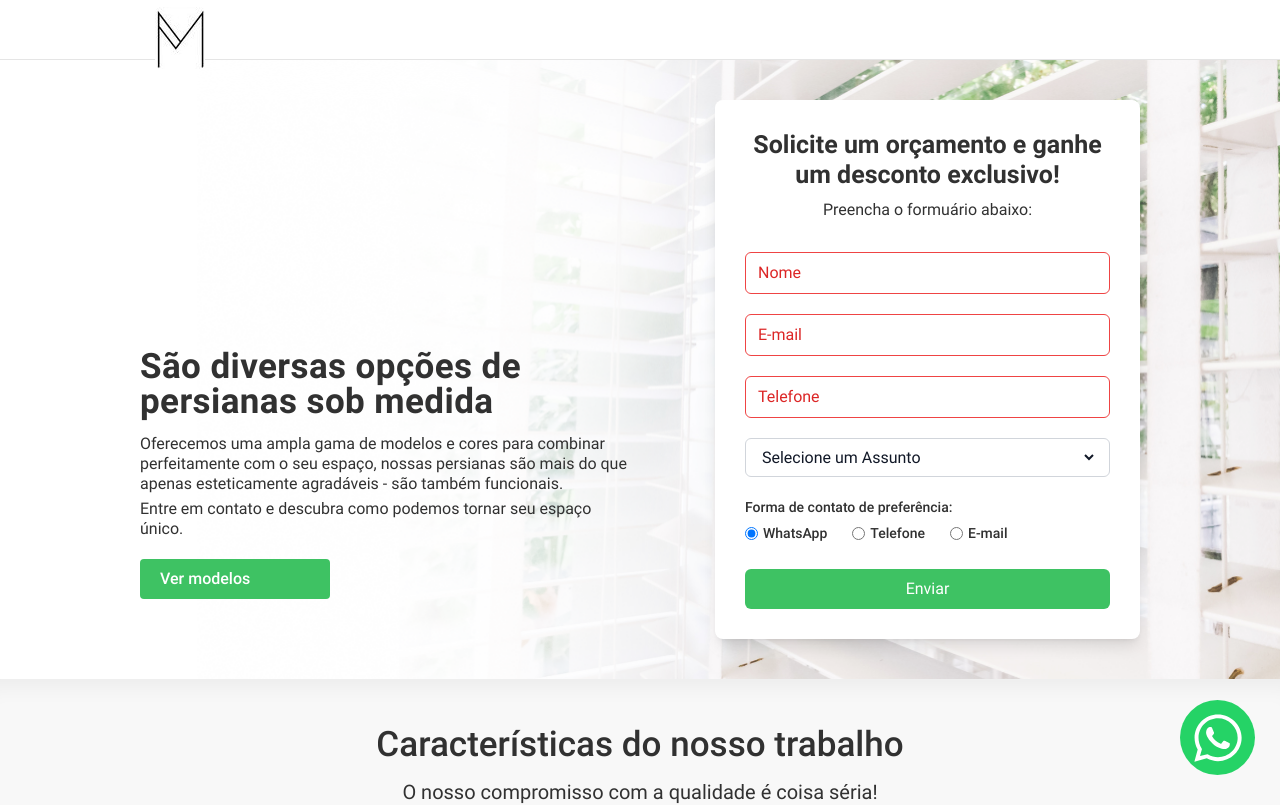
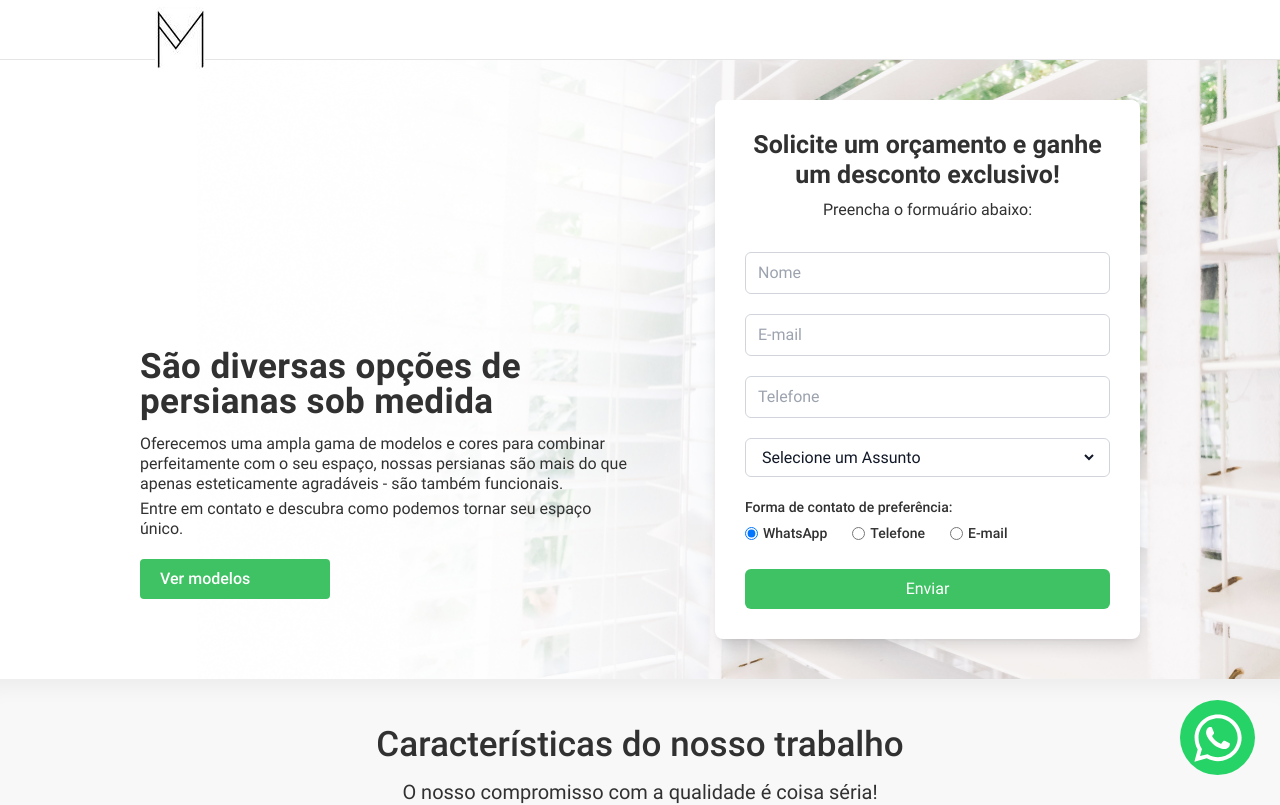
Before and after one commit to Matheus-Marques-Aquino/lp-persianas, a Next.js app: page / in a window 1280 px wide. Shown: the top 805 px of the page. Built offline with nearby package versions, Linux system fonts and the light colour scheme.

Commit message:
Form submit and validation

```diff
--- a/components/Footer.js
+++ b/components/Footer.js
@@ -27,7 +27,7 @@ export default function Footer() {
         <div className="w-full mt-[20px] bg-[#f8f8f8] border-t-[#000] shadow-lg py-[40px] text-[#313131]">
             <div className="w-full max-w-[1000px] mx-auto px-[15px] text-left flex">
                 <div className="w-full h-full max-h-[220px] rounded-md flex">
-                    <div className="hidden sm:block">
+                    <div className="hidden sm:block sm:border-[1px] sm:border-[#E5E5E5] sm:rounded-[10px]">
                         <MapContainer
                             markers={[{...address.geolocation}]}
                             geolocation={address.geolocation}
@@ -62,11 +62,11 @@ export default function Footer() {
                     </div>
                     <div className="w-fit text-[#313131] flex ml-auto">
                         <div className="cursor-pointer leading-[35px]">
-                            <FaFacebookSquare className="text-[#2050b3] h-[35px] w-[35px]"/>
+                            <FaFacebookSquare className="text-[#2050b3] h-[35px] w-[35px] hover:opacity-70 transition ease-in-out duration-500"/>
                         </div>
                         <div className="cursor-pointer leading-[35px] ml-[15px]">
                             <Link href="https://www.instagram.com/_mundodaspersianas/" rel="noopener noreferrer" target="_blank">
-                                <div className="h-[35px] w-[35px] bg-[#E1306C] flex rounded-[10px]">
+                                <div className="h-[35px] w-[35px] bg-[#E1306C] flex rounded-[10px] hover:opacity-70 transition ease-in-out duration-500">
                                     <FaInstagram className="text-white h-[29px] w-[29px] m-auto"/>
                                 </div>
                             </Link>
--- a/components/Form.js
+++ b/components/Form.js
@@ -1,7 +1,13 @@
 import { useState, useEffect } from "react";
+import axios from "axios";
+
+const patterns = {
+    phone: /^\([0-9]{2}\)\s[0-9]{4,5}-[0-9]{4}$/,
+    email: /^[a-zA-Z0-9.!#$%&'*+/=?^_`{|}~-]+@[a-zA-Z0-9](?:[a-zA-Z0-9-]{0,61}[a-zA-Z0-9])?(?:\.[a-zA-Z0-9](?:[a-zA-Z0-9-]{0,61}[a-zA-Z0-9])?)*$/
+}
 
 export default function Form({selectValue, onSelectChange}) {
-    const [errors, setErrors] = useState(['name', 'phone', 'email']);
+    const [errors, setErrors] = useState([]);
     const [form, setForm] = useState({
         name: '',
         email: '',
@@ -10,41 +16,154 @@ export default function Form({selectValue, onSelectChange}) {
         contact: 'whatsapp'
     });
 
+    const phoneMask = (value) => {
+        var mask = /(\d{2})(\d{5})(\d{4})/;
+        var rawValue = value.replace(/\D/g, '');
+
+        if (rawValue.length > 0 && rawValue.length < 2) {
+            mask = /(\d{1,2})/;
+            return rawValue.replace(mask, '($1');
+        }
+
+        if (rawValue.length > 2 && rawValue.length < 7) {
+            mask = /(\d{2})(\d{1,5})/;
+            return rawValue.replace(mask, '($1) $2');
+        }
+
+        if (rawValue.length > 6 && rawValue.length < 11) {
+            mask = /(\d{2})(\d{4})(\d{1,4})/;
+            return rawValue.replace(mask, '($1) $2-$3');
+        }
+
+        if (rawValue.length > 11) {
+            rawValue = rawValue.slice(0, 11);
+        }
+
+        return rawValue.replace(mask, '($1) $2-$3');
+    }
+
     const validateForm = () => {
+        var {
+            name,
+            email,
+            phone,
+            select,
+            contact
+        } = form;
 
+        name = name.toString().trim();
+        email = email.toString().trim();
+
+        var errorList = [];
+
+        if (!patterns.email.test(email) && contact == 'email') {
+            errorList.push('email');
+        }
+
+        if (!patterns.phone.test(phone) && ['phone', 'whatsapp'].includes(contact)) {
+            errorList.push('phone');
+        }
+
+        if (!select || select == '' ) {
+            errorList.push('select');
+        }
+
+        if (name.length < 3) {
+            errorList.push('name');
+        }
+
+        if (errorList.length > 0) {
+            setErrors([ ...errorList ]);
+
+            console.log('Failed');
+            return false;
+        }
+
+        console.log('Ok');
+        return true;
+    }
+
+    const sendForm = () => {
+        var valid = validateForm();
+        if (!valid) { return; }
+
+        var url = "/api/form";
+
+        var headers = {
+            'Content-Type': 'application/json',
+            'accept': 'application/json'
+        }
+
+        var data = {
+            name: form.name,
+            email: form.email,
+            phone: form.phone,
+            select: form.select,
+            contact: form.contact
+        };
+
+        axios.post(url, data, { headers: headers })
+            .then((response) => {
+                console.log('Success:', response);
+            })
+            .catch((error) => {
+                console.error('Error:', error);
+            });
     }
 
     const inputHandler = (e) => {
-        if (!e || !e.target ) {
-            return;
-        }
+        if (!e || !e.target ) { return; }
 
-        var {
-            name,
-            value
-        } = e.target;
+        var { name, value } = e.target;
 
         if (name.includes('preference')) {
             name = name.replace('preference-', '');
 
             if (value == 'on') {
-                setForm({ ...form, contact: name })
+                setForm({
+                    ...form,
+                    contact: name
+                });
             }
 
             return;
         }
 
         if (name.includes('select')) {
-            setForm({ ...form, select: value });
+            if (errors.includes('select')) {
+                let errorList = errors.filter((e)=>{ return e != 'select'; });
+                setErrors([ ...errorList ]);
+            }
+
+            setForm({
+                ...form,
+                select: value
+            });
+
             return;
         }
 
-        setForm({ ...form, [name]: value });
+        if (errors.includes(name)) {
+            let errorList = errors.filter((e)=>{ return e != name; });
+            setErrors([ ...errorList ]);
+        }
+
+        if (name == 'phone') {
+            value = phoneMask(value);
+        }
+
+        setForm({
+            ...form,
+            [name]: value
+        });
     }
 
     useEffect(() => {
         if (selectValue != form.select) {
-            setForm({ ...form, select: selectValue });
+            setForm({
+                ...form,
+                select: selectValue
+            });
         }
     }, [selectValue]);
 
@@ -71,8 +190,8 @@ export default function Form({selectValue, onSelectChange}) {
                         name="name"
                         value={form.name}
                         onChange={(e) => { inputHandler(e); }}
-                        className={`bg-white text-[16px] border border-gray-300 text-gray-900 rounded-md focus:ring-blue-500 focus:border-blue-500 block w-full py-2 px-3
-                            ${errors.includes('name') ? 'border-red-500 text-[#e53e3e] placeholder-red-600' : ''}`}
+                        className={`bg-white text-[16px] border rounded-md focus:ring-blue-500 focus:border-blue-500 block w-full py-2 px-3
+                            ${errors.includes('name') ? 'border-red-500 text-[#e53e3e] placeholder-red-600' : 'border-gray-300 text-gray-900'}`}
                         placeholder="Nome"
                     />
                 </div>
@@ -86,8 +205,8 @@ export default function Form({selectValue, onSelectChange}) {
                         name="email"
                         value={form.email}
                         onChange={(e) => { inputHandler(e); }}
-                        className={`bg-white text-[16px] border border-gray-300 text-gray-900 rounded-md focus:ring-blue-500 focus:border-blue-500 block w-full py-2 px-3
-                            ${errors.includes('email') ? 'border-red-500 text-[#e53e3e] placeholder-red-600' : ''}`}
+                        className={`bg-white text-[16px] border rounded-md focus:ring-blue-500 focus:border-blue-500 block w-full py-2 px-3
+                            ${errors.includes('email') ? 'border-red-500 text-[#e53e3e] placeholder-red-600' : 'border-gray-300 text-gray-900'}`}
                         placeholder="E-mail"
                     />
                 </div>
@@ -101,8 +220,8 @@ export default function Form({selectValue, onSelectChange}) {
                         name="phone"
                         value={form.phone}
                         onChange={(e) => { inputHandler(e); }}
-                        className={`bg-white text-[16px] border border-gray-300 text-gray-900 rounded-md focus:ring-blue-500 focus:border-blue-500 block w-full py-2 px-3
-                            ${errors.includes('phone') ? 'border-red-500 text-[#e53e3e] placeholder-red-600' : ''}`}
+                        className={`bg-white text-[16px] border rounded-md focus:ring-blue-500 focus:border-blue-500 block w-full py-2 px-3
+                            ${errors.includes('phone') ? 'border-red-500 text-[#e53e3e] placeholder-red-600' : 'border-gray-300 text-gray-900'}`}
                         placeholder="Telefone"
                     />
                 </div>
@@ -114,7 +233,8 @@ export default function Form({selectValue, onSelectChange}) {
                         ${errors.includes('select') ? 'border-red-500 text-[#e53e3e] placeholder-red-600' : ''}`} >
                         <select
                             name="select"
-                            className="bg-white text-[16px] focus:ring-0 outline-0 focus:outline-0 focus:border-0 block w-full"
+                            className={`bg-white text-[16px] focus:ring-0 outline-0 focus:outline-0 focus:border-0 block w-full
+                                ${errors.includes('select') ? 'text-[#e53e3e] placeholder-red-600' : ''}`}
                             value={selectValue}
                             onChange={(e) => {
                                 inputHandler(e);
@@ -181,8 +301,16 @@ export default function Form({selectValue, onSelectChange}) {
                         </label>
                     </div>
                 </div>
+                <div className={`w-fit mx-auto mt-[15px] text-[16px] font-normal text-green-600 leading-[20px]
+                    hidden
+                `}>
+                    Formulário enviado com sucesso!<br/>Em breve entraremos em contato.
+                </div>
             </div>
-            <div className="w-full text-white text-center py-[8px] mt-[25px] cursor-pointer bg-[#3EC263] rounded-md hover:opacity-85 transition ease-in-out duration-300">
+            <div
+                className="w-full text-white text-center py-[8px] mt-[25px] cursor-pointer bg-[#3EC263] rounded-md hover:opacity-85 transition ease-in-out duration-300"
+                onClick={() => { sendForm(); }}
+            >
                 Enviar
             </div>
         </div>
--- a/components/NewsLetter.js
+++ b/components/NewsLetter.js
@@ -6,7 +6,7 @@ export default function NewsLetter() {
                 Concorra a descontos imperdíveis
             </div>
 
-            <div className="mx-auto w-full h-[45px] rounded-lg bg-[#D9D9D9] p-[6px] flex mt-[25px] shadow-sm max-w-[330px] xs:max-w-[400px] sm:max-w-[600px]">
+            <div className="mx-auto w-full h-[45px] rounded-lg bg-[#EEE] border-[1px] border-[#E5E5E5] p-[3px] flex mt-[25px] shadow-sm max-w-[330px] xs:max-w-[400px] sm:max-w-[600px]">
                 <input
                     className="w-full h-full pl-[10px] text-[14px] xs:text-[16px] lg:text-[18px] ring-0 outline-none bg-transparent border-none"
                     placeholder="Preencha seu melhor e-mail aqui"
--- /dev/null
+++ b/pages/api/form.js
@@ -0,0 +1,40 @@
+const patterns = {
+    phone: /^\([0-9]{2}\)\s[0-9]{4,5}-[0-9]{4}$/,
+    email: /^[a-zA-Z0-9.!#$%&'*+/=?^_`{|}~-]+@[a-zA-Z0-9](?:[a-zA-Z0-9-]{0,61}[a-zA-Z0-9])?(?:\.[a-zA-Z0-9](?:[a-zA-Z0-9-]{0,61}[a-zA-Z0-9])?)*$/
+}
+
+export default function handler(req, res) {
+    const body = { ...req.body };
+    var errors = [];
+
+    var {
+        name,
+        email,
+        phone,
+        select,
+        contact
+    } = body;
+
+    if (!patterns.email.test(email) && contact == 'email') {
+        errors.push('email');
+    }
+
+    if (!patterns.phone.test(phone) && ['phone', 'whatsapp'].includes(contact)) {
+        errors.push('phone');
+    }
+
+    if (!select || select == '' ) {
+        errors.push('select');
+    }
+
+    if (name.length < 3) {
+        errors.push('name');
+    }
+
+    if (errors.length > 0) {
+        res.status(400).json(errors);
+        return;
+    }
+
+    res.status(200).send('Sucesso!');
+}
--- a/pages/index.js
+++ b/pages/index.js
@@ -68,7 +68,7 @@ export default function Home() {
         <Footer/>
       </div>
       <Link href="https://api.whatsapp.com/send/?phone=5511972482006" rel="noopener noreferrer" target="_blank">
-        <div className="fixed bottom-[25px] right-[25px] z-50 sm:w-[75px] sm:h-[75px] w-[60px] h-[60px] rounded-full bg-[#25D366] flex cursor-pointer">
+        <div className="fixed bottom-[25px] right-[25px] z-50 sm:w-[75px] sm:h-[75px] w-[60px] h-[60px] rounded-full bg-[#25D366] flex cursor-pointer hover:opacity-80 transition ease-in-out duration-500">
           <FaWhatsapp className="w-[40px] h-[40px] sm:w-[54px] sm:h-[54px] m-auto text-white"/>
         </div>
       </Link>
```
